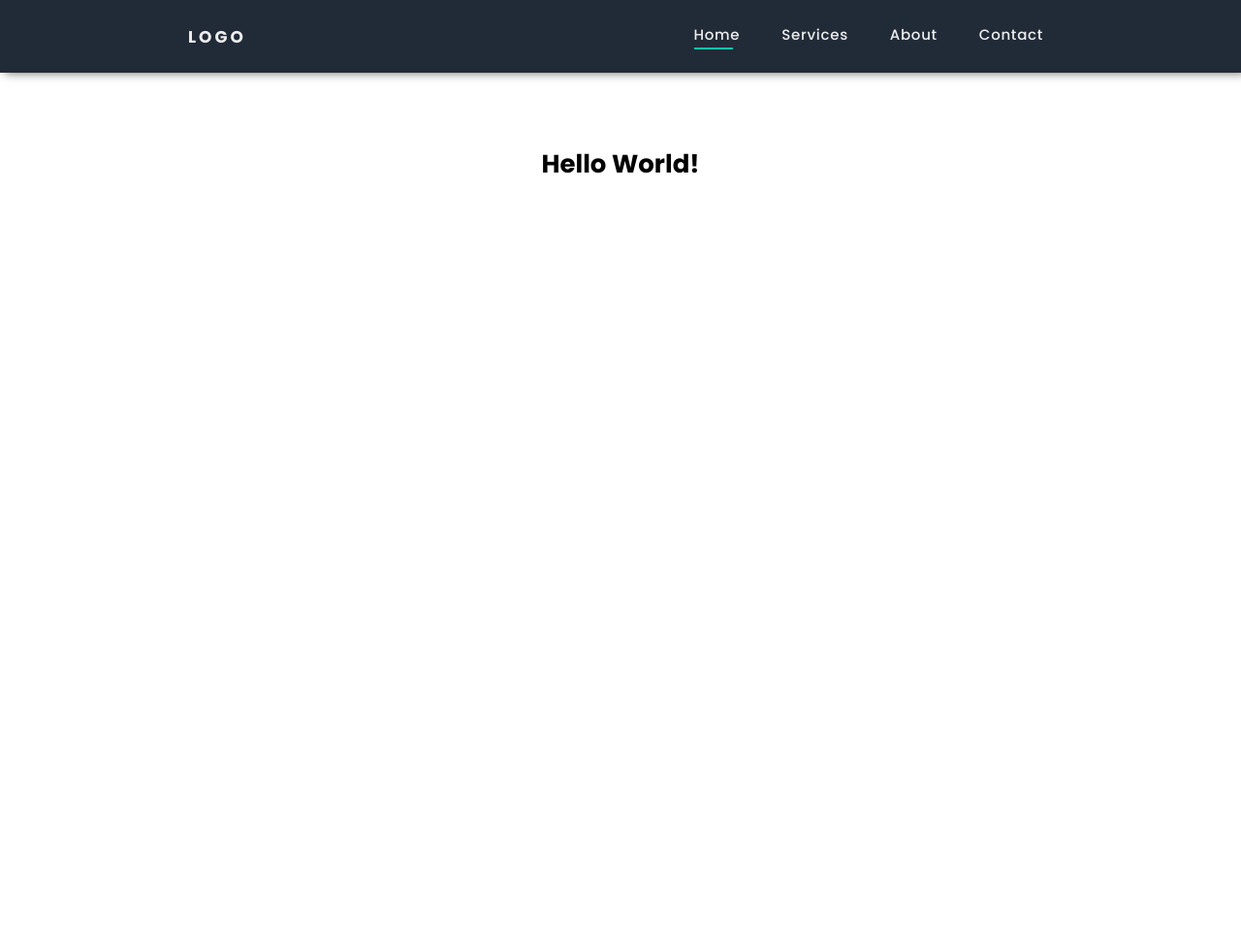
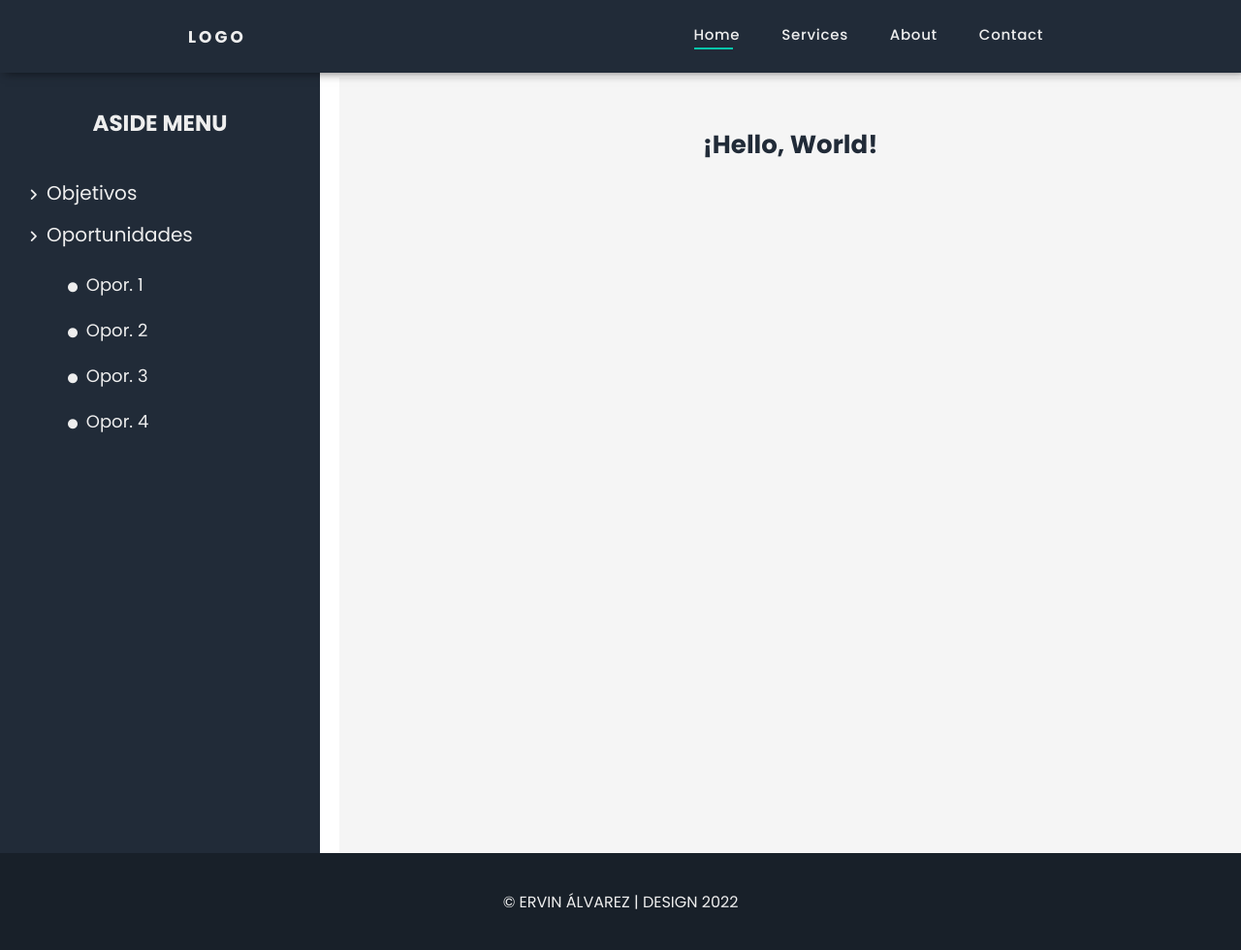
Before and after one commit to SoyVenuzx/interview-test, a plain HTML site: page index.html in a window 1280 px wide. Shown: the whole page at 97% size. Before the commit the page ends 950 px from the top, so only its background shows below. Drawn offline with Linux system fonts and the light colour scheme.

Commit message:
Structure finished

```diff
--- a/css/styles.css
+++ b/css/styles.css
@@ -4,9 +4,15 @@
   --dark: #212b38;
   --primary: #08c6ab;
   --second: #37465b;
+  --dark-dk: #182029;
   --lg: white;
   --dk: black;
+
+  --path-complete: polygon(0 0, 100% 0, 100% 100%, 0 100%);
+  --path-cero: polygon(0 0, 0 0, 0 100%, 0% 100%);
 }
+
+/* TODO: GLOBALS */
 
 html {
   box-sizing: border-box;
@@ -23,17 +29,11 @@ html {
 }
 
 body {
-  padding-top: 15rem;
+  height: 100%;
+  padding-top: 7rem;
   font-size: 16px;
   font-family: var(--font);
   font-weight: 400;
-}
-
-main {
-  font-size: 1.3rem;
-  max-width: 85%;
-  margin: 0 auto;
-  min-height: 100vh;
 }
 
 li,
@@ -42,13 +42,132 @@ a {
   text-decoration: none;
 }
 
+/*! Grid dist. - aside | nav */
+
+.grid-container > * {
+  /* text-align: center; */
+  padding: 1rem;
+  color: var(--white);
+}
+
+.nav {
+  grid-area: navbar;
+}
+
+.aside {
+  grid-area: sidebar;
+  margin-top: -1rem;
+  padding: 4rem 3rem;
+
+  background: var(--dark);
+  color: var(--white);
+}
+
+.aside__container {
+  display: flex;
+  width: 100%;
+  height: 100%;
+  flex-direction: column;
+  gap: 3rem;
+}
+
+.aside__container h2 {
+  font-size: 2.3rem;
+  text-align: center;
+}
+
+.aside__items {
+  display: flex;
+  flex-direction: column;
+  margin-top: 1rem;
+  gap: 1.3rem;
+}
+
+.aside__items a {
+  text-decoration: none;
+  color: var(--white);
+}
+
+.aside__items > a {
+  display: block;
+}
+
+.aside__items--princ {
+  font-size: 2rem;
+}
+
+.aside__items--princ > i {
+  font-size: 1.4rem;
+  margin-right: 0.4rem;
+}
+
+.aside__menu {
+  margin-left: 3rem;
+}
+
+.aside__menu a > i {
+  margin-right: 0.4rem;
+  font-size: 1rem;
+  text-align: center;
+}
+
+.aside__menu--item {
+  display: inline-block;
+  margin: 1rem;
+  font-size: 1.8rem;
+}
+
+/*! Resto - Grid areas */
+.main {
+  grid-area: main;
+  background: #f5f5f5;
+  color: var(--dark);
+}
+
+.footer {
+  grid-area: footer;
+  background: var(--dark-dk);
+}
+
+.grid-container {
+  display: grid;
+  column-gap: 2rem;
+  grid-template:
+    "navbar"
+    "sidebar"
+    "main"
+    "footer";
+}
+
+@media screen and (min-width: 768px) {
+  .grid-container {
+    grid-template:
+      "navbar navbar" 1rem
+      "sidebar main" auto
+      "footer footer" 10rem /
+      33rem auto;
+  }
+}
+
+/* TODO: MAIN */
+
+.main {
+  width: 100%;
+  min-height: 100vh;
+  padding: 5rem;
+  text-align: left !important;
+  font-size: 1.3rem;
+  margin: 0 auto;
+}
+
+/* TODO: NAV */
 .nav {
   position: fixed;
   top: 0;
   left: 0;
+  background: var(--dark);
   width: 100%;
   height: 7.5rem;
-  background: var(--dark);
   transition: all 0.4s;
   box-shadow: 5px 0 10px rgba(0, 0, 0, 0.6);
 }
@@ -81,13 +200,13 @@ a {
 }
 
 .menu__item {
-  --clippy: polygon(0 0, 0 0, 0 100%, 0% 100%);
   display: inline-block;
   color: var(--white);
   font-weight: 500;
   letter-spacing: 0.07rem;
   font-size: 1.5rem;
   padding: 0.5rem 1rem;
+  --clippy: var(--path-cero);
 }
 
 .menu__item::after {
@@ -103,16 +222,22 @@ a {
 }
 
 .menu__item:hover {
-  --clippy: polygon(0 0, 100% 0, 100% 100%, 0 100%);
+  --clippy: var(--path-complete);
 }
 
 .menu__item.active::after {
   background: none;
   clip-path: none;
+  transition: clip-path 0.3s;
 }
 
 .menu__item:is(:link, :active, :visited).active::after {
   background: var(--primary);
+  clip-path: var(--path-complete);
+}
+
+.menu__item.active:hover:after {
+  clip-path: var(--path-cero);
 }
 
 .btn {
@@ -216,3 +341,20 @@ a {
     top: 6.5rem;
   }
 }
+
+/* ?: FOOTER */
+.footer {
+  width: 100%;
+  display: flex;
+  align-items: center;
+  justify-content: center;
+}
+
+.footer__container {
+  text-transform: uppercase;
+  font-size: 1.6rem;
+}
+
+.footer__container {
+  text-align: center;
+}
--- a/index.html
+++ b/index.html
@@ -19,8 +19,11 @@
 
     <!-- JS -->
     <script defer src="js/app.js"></script>
+
+    <!-- FONT AWESOME -->
+    <script src="https://kit.fontawesome.com/5b84d9dda5.js" crossorigin="anonymous"></script>
   </head>
-  <body>
+  <body class="grid-container">
     <nav class="nav">
       <div class="container">
         <a href="#" class="logo">Logo</a>
@@ -40,10 +43,32 @@
       </div>
     </nav>
 
-    <main>
+    <aside class="aside">
+      <div class="aside__container">
+        <h2 class="aside__title">ASIDE MENU</h2>
+        <div class="aside__items">
+          <a href="#" class="aside__items--princ"><i class="fa-solid fa-angle-right icon"></i> Objetivos</a>
+          <a href="#" class="aside__items--princ"><i class="fa-solid fa-angle-right"></i> Oportunidades</a>
+          <ul class="aside__menu">
+            <li><a href="~" class="aside__menu--item"><i class="fa-solid fa-circle"></i> Opor. 1</a></li>
+            <li><a href="~" class="aside__menu--item"><i class="fa-solid fa-circle"></i> Opor. 2</a></li>
+            <li><a href="~" class="aside__menu--item"><i class="fa-solid fa-circle"></i> Opor. 3</a></li>
+            <li><a href="~" class="aside__menu--item"><i class="fa-solid fa-circle"></i> Opor. 4</a></li>
+          </ul>
+        </div>
+      </div>
+    </aside>
+
+    <main class="main">
       <div class="main-container">
-        <h1 style="text-align: center;">Hello World!</h1>
+        <h1 style="text-align: center;">¡Hello, World!</h1>
       </div>
     </main>
+
+    <footer class="footer">
+      <div class="footer__container">
+        <p>&copy; Ervin Álvarez | Design 2022</p>
+      </div>
+    </footer>
   </body>
 </html>
```
